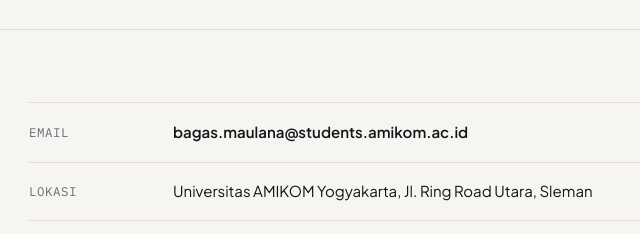
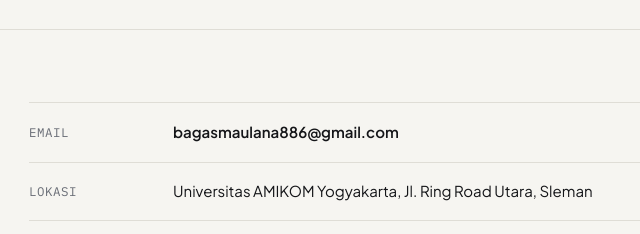
Before and after one commit to bagasmaulana886/porto_bagas, a plain HTML site: page index.html in a window 1280 px wide. Shown: the part 2460-2694 px from the top of the page, 379-1019 px from the left. Drawn offline with Linux system fonts and the light colour scheme.

Commit message:
Update contact email to bagasmaulana886@gmail.com

```diff
--- a/index.html
+++ b/index.html
@@ -316,7 +316,7 @@
             <div class="direct-row">
               <span class="mono muted">EMAIL</span>
               <div class="email-copy-box">
-                <span id="emailText">bagas.maulana@students.amikom.ac.id</span>
+                <a href="mailto:bagasmaulana886@gmail.com" id="emailText">bagasmaulana886@gmail.com</a>
                 <button type="button" class="copy-btn" id="copyEmailBtn">Salin</button>
               </div>
             </div>
```
